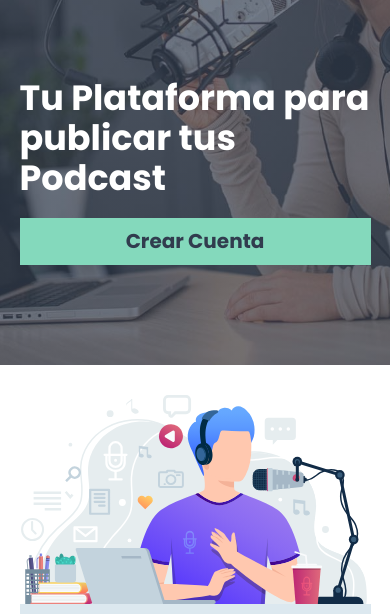
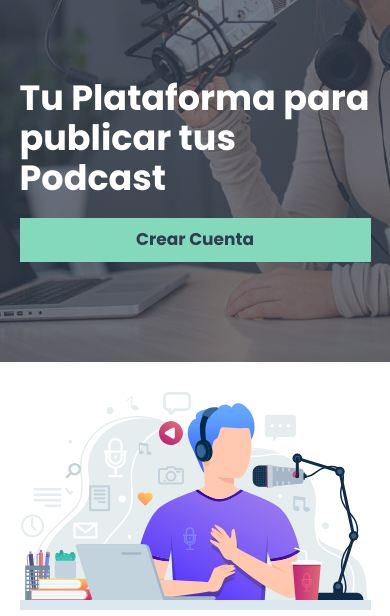
Before and after one commit to Ara-Polanco/podcastApp, a website: page index.html in a window 390 px wide. Shown: the part 247-863 px from the top of the page. Drawn offline with Linux system fonts and the light colour scheme.

Commit message:
Adding: changes to media query - pricing section

```diff
--- a/src/scss/base/_mixins.scss
+++ b/src/scss/base/_mixins.scss
@@ -22,8 +22,8 @@
 
 @mixin boton($color, $texto) {
     background-color: $color;
-    font-size: 2rem;
-    padding: 1.2rem 4rem;
+    font-size: 1.7rem;
+    padding: 1.2rem 2.5rem;
     font-weight: 700;
     display: block;
     width: 100%;
--- a/src/scss/ui/_planes.scss
+++ b/src/scss/ui/_planes.scss
@@ -30,6 +30,7 @@
         border-radius: 3rem;
 
         @include m.tablet {
+            width: 20rem;
             border: none;
             transition-property: transform;
             transition-duration: .3s;
```
Also changed, not shown: build/css/app.css, 1 other file.
